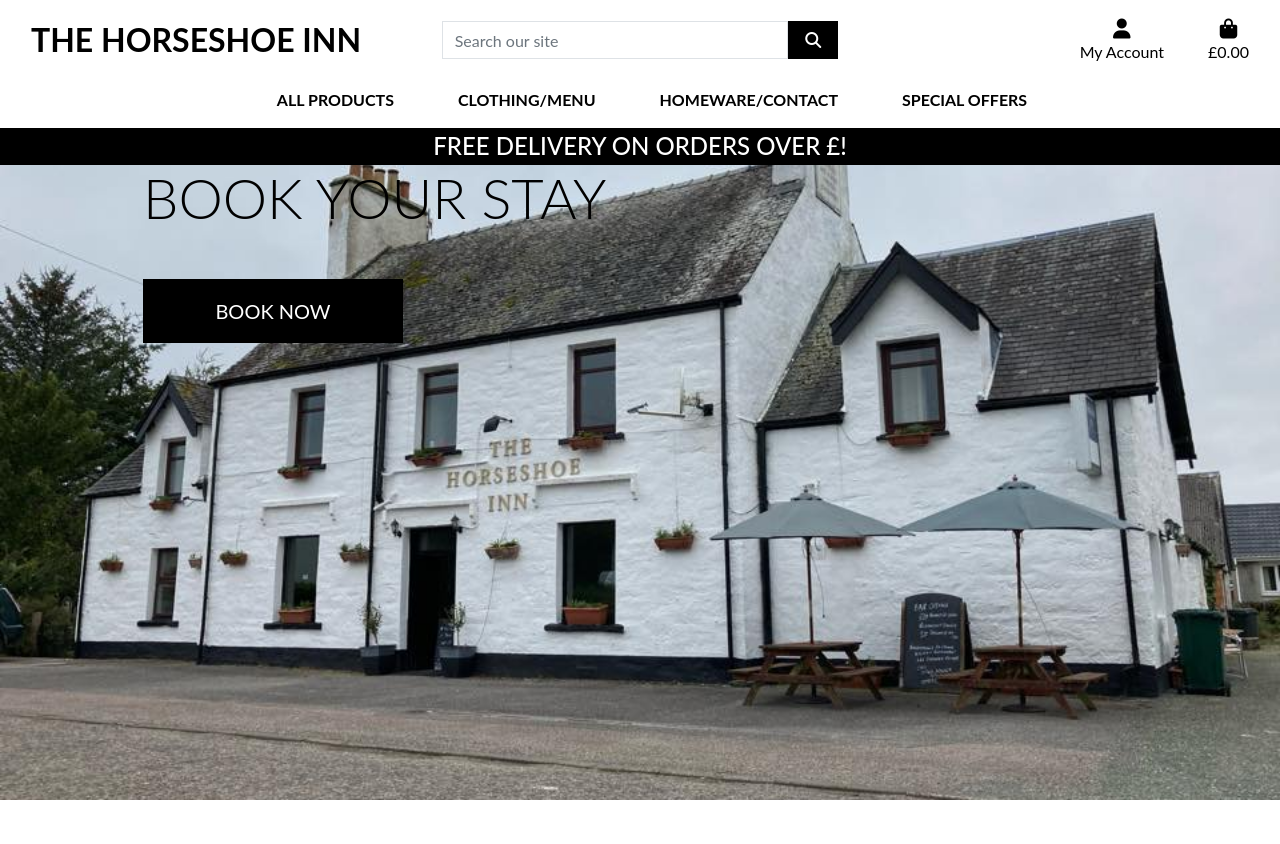
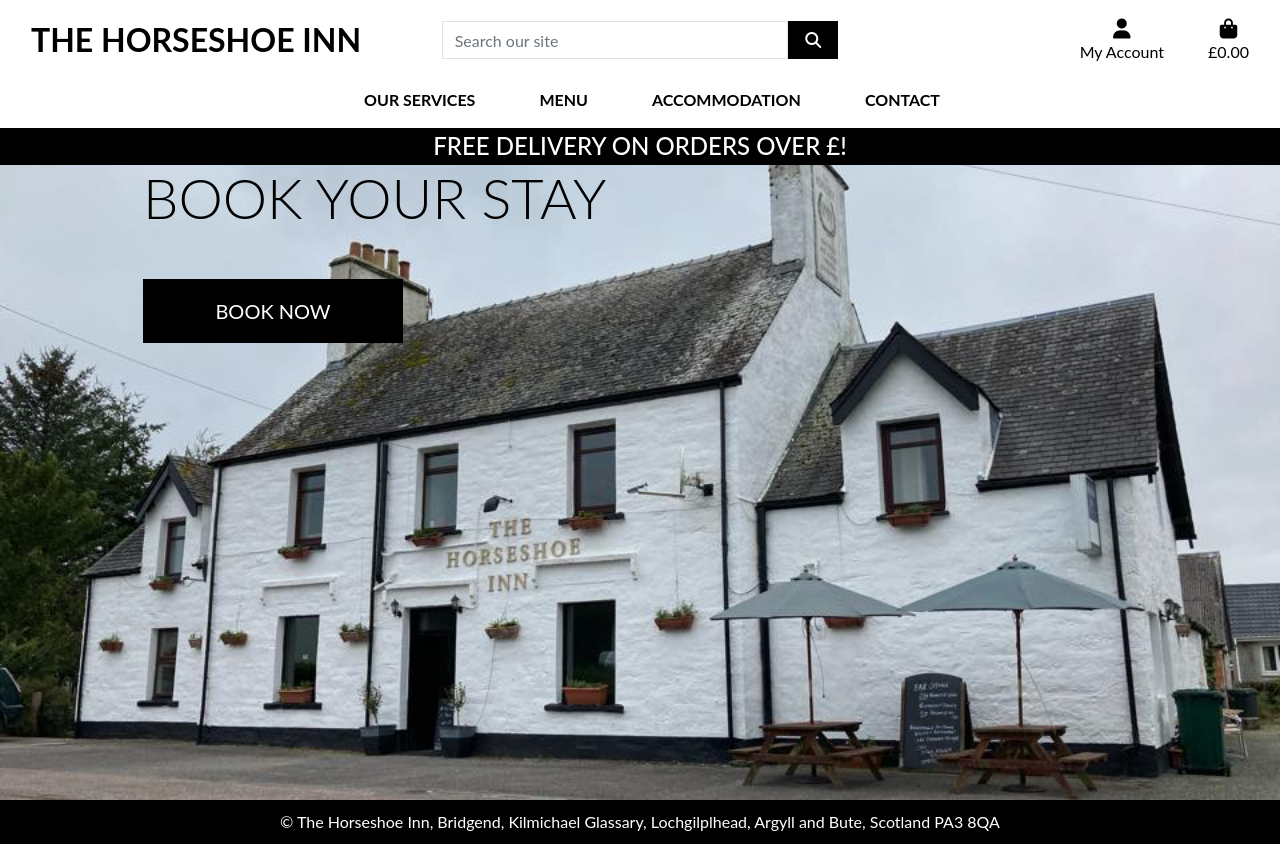
Before and after one commit to RogueAngelfire/the_horseshoe_inn_v1, a Django app: page / in a window 1280 px wide. Before the commit the page ends 800 px from the top, so only its background shows below. Run offline with Django 3.2, Linux system fonts and the light colour scheme; parts of the project's set-up code (start-up, migrations or seed data) failed here and were passed over; some libraries are stand-ins or nearby versions; some web fonts are replaced.

Commit message:
simple footer in place

```diff
--- a/static/css/base.css
+++ b/static/css/base.css
@@ -83,3 +83,12 @@
         padding-top: 164px;
     }
 }
+
+#footer {
+    margin-bottom: 0 !important;
+    padding: 10px;
+    position: sticky;
+    position: -webkit-sticky;
+    position: -moz-sticky;
+    position: -o-sticky
+}
--- a/templates/base.html
+++ b/templates/base.html
@@ -121,6 +121,18 @@
     {% block content %}
     {% endblock %}
 
+    <!-- 30/09/20 Adding header here could be wrong location for Django practise-->
+
+    <footer>
+        <div class="container-fluid">
+            <div class="row">
+                <div class="col bg-black text-center text-white">
+                    <div id="footer">© The Horseshoe Inn, Bridgend, Kilmichael Glassary, Lochgilplhead, Argyll and Bute, Scotland PA3 8QA</div>
+                </div>
+            </div>
+        </div>
+    </footer>
+
     {% block postloadjs %}
     {% endblock %}
 
--- a/templates/includes/main-nav.html
+++ b/templates/includes/main-nav.html
@@ -2,7 +2,7 @@
     <ul class="navbar-nav w-auto mx-auto">
         <li class="nav-item dropdown">
             <a class="logo-font font-weight-bold nav-link text-black mr-5" href="#" id="all-products-link" data-toggle="dropdown" aria-haspopup="true" aria-expanded="false">
-                All Products
+                Our Services
             </a>
             <div class="dropdown-menu border-0" aria-labelledby="all-products-link">
                 <a href="" class="dropdown-item">By Price</a>
@@ -14,36 +14,36 @@
 
         <li class="nav-item dropdown">
             <a class="logo-font font-weight-bold nav-link text-black mr-5" href="#" id="clothing-link" data-toggle="dropdown" aria-haspopup="true" aria-expanded="false">
-                Clothing/Menu
+                Menu
             </a>
             <div class="dropdown-menu border-0" aria-labelledby="clothing-link"> <!-- change links to required -->
-                <a href="" class="dropdown-item">Activewear &amp; Essentials</a>
-                <a href="" class="dropdown-item">Jeans</a>
-                <a href="" class="dropdown-item">Shirts</a>
-                <a href="" class="dropdown-item">All Clothing</a>
+                <a href="" class="dropdown-item">Ala Carte Menu</a>
+                <a href="" class="dropdown-item">Starters</a>
+                <a href="" class="dropdown-item">Mains</a>
+                <a href="" class="dropdown-item">Deserts</a>
             </div>
         </li>
 
         <li class="nav-item dropdown">
             <a class="logo-font font-weight-bold nav-link text-black mr-5" href="#" id="homeware-link" data-toggle="dropdown" aria-haspopup="true" aria-expanded="false">
-                Homeware/contact
+                Accommodation
             </a>
-            <div class="dropdown-menu border-0" aria-labelledby="homeware-link">
-                <a href="" class="dropdown-item">Bed &amp; Bath</a>
-                <a href="" class="dropdown-item">Kitchen &amp; Dining</a>
-                <a href="" class="dropdown-item">All Homeware</a>
+            <div class="dropdown-menu border-0" aria-labelledby="homeware-link"> <!-- aria labels need adjusting -->
+                <a href="" class="dropdown-item">Double </a>
+                <a href="" class="dropdown-item">Twin</a>
+                <a href="" class="dropdown-item">Self Catering</a>
             </div>
         </li>
 
         <li class="nav-item dropdown">
             <a class="logo-font font-weight-bold nav-link text-black" href="#" id="specials-link" data-toggle="dropdown" aria-haspopup="true" aria-expanded="false">
-                Special Offers
+                Contact
             </a>
             <div class="dropdown-menu border-0" aria-labelledby="specials-link">
-                <a href="" class="dropdown-item">New Arrivals</a>
-                <a href="" class="dropdown-item">Deals</a>
-                <a href="" class="dropdown-item">Clearance</a>
-                <a href="" class="dropdown-item">All Specials</a>
+                <a href="" class="dropdown-item">Contact us</a>
+                <a href="" class="dropdown-item">Special Offers</a>
+                <a href="" class="dropdown-item">Events</a>
+                <a href="" class="dropdown-item">Public information</a>
             </div>
         </li>
     </ul>
```
